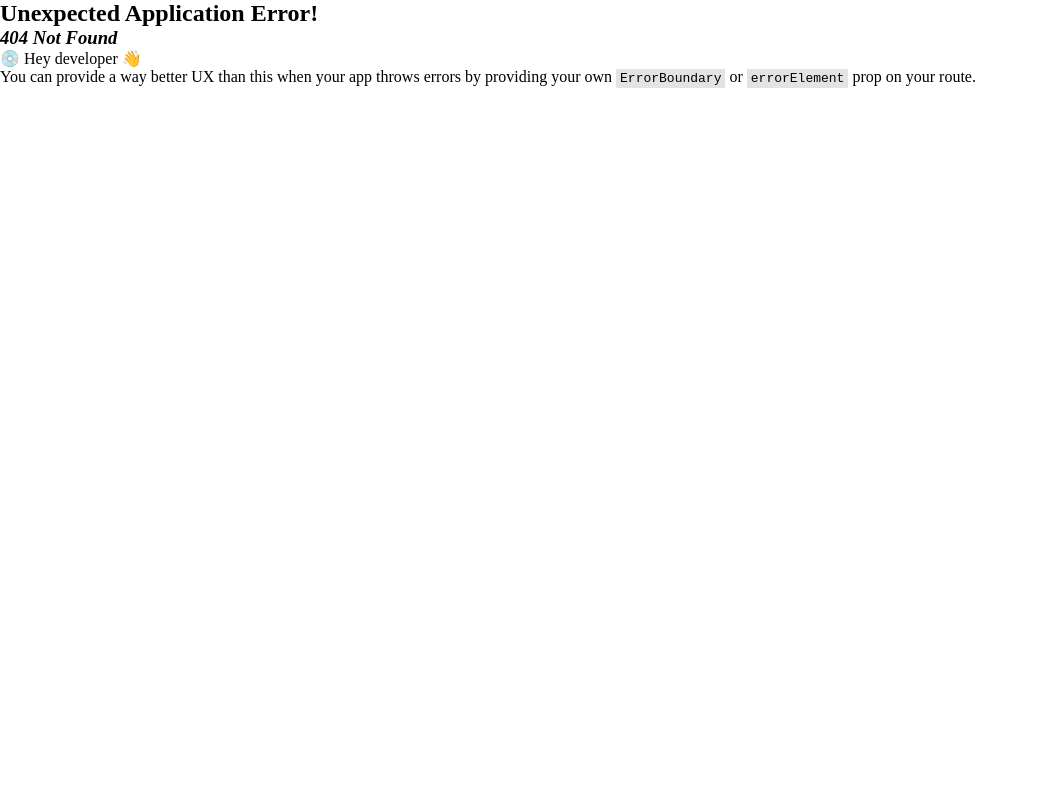
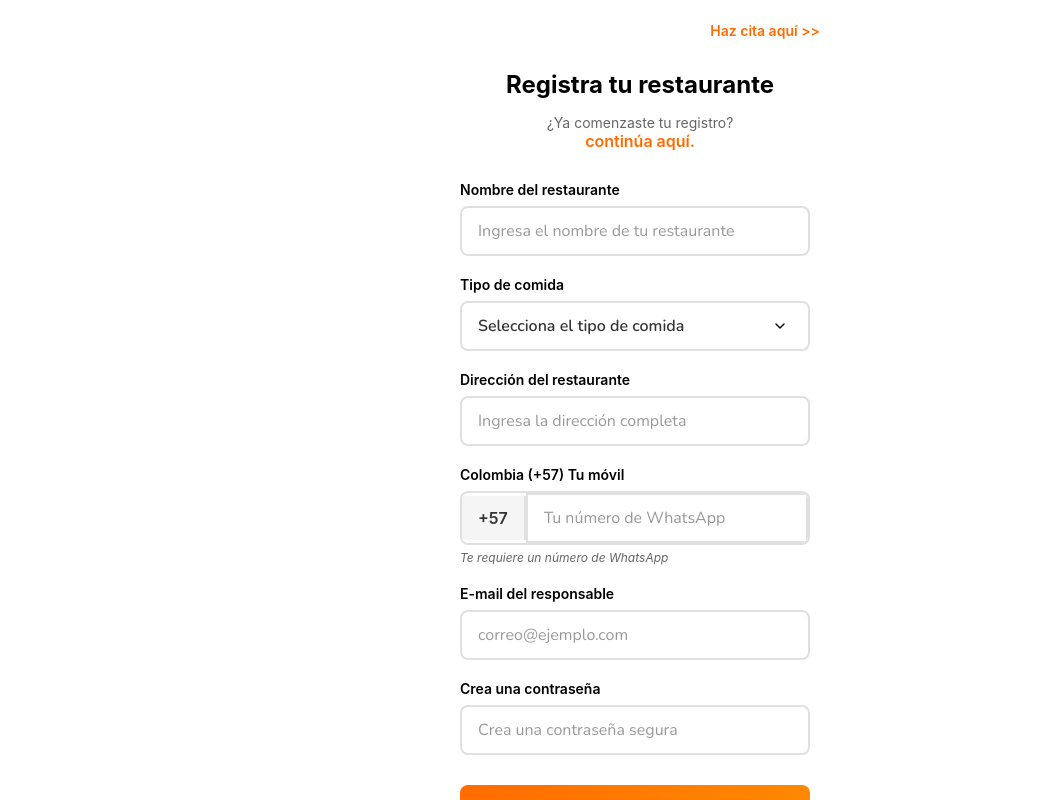
Before and after one commit to Marian0v0/RAPPI-PC-7, a React (Vite) app in the folder frontend/: page /registro/restaurante in a window 1280 px wide. Before the commit this address had no page. Shown: the whole page, without its empty margins (0-1038 px from the left). Built offline with nearby package versions, Linux system fonts and the light colour scheme.

Commit message:
create: RegistroRestaurante

```diff
--- /dev/null
+++ b/frontend/src/pages/RegistroRestaurante/RegistroRestaurante.css
@@ -0,0 +1,176 @@
+
+.registro-restaurante-container {
+  max-width: 400px;
+  margin: 0 auto;
+  padding: 20px;
+  font-family: -apple-system, BlinkMacSystemFont, 'Segoe UI', Roboto, sans-serif;
+  background-color: #ffffff;
+  min-height: 100vh;
+  color: #333333;
+}
+
+/* Enlace superior "Haz cita aquí" */
+.cita-link {
+  text-align: right;
+  margin-bottom: 30px;
+}
+
+.cita-link a {
+  color: #ff6b00;
+  text-decoration: none;
+  font-weight: 600;
+  font-size: 14px;
+}
+
+.cita-link a:hover {
+  text-decoration: underline;
+}
+
+/* Header del registro */
+.registro-header {
+  text-align: center;
+  margin-bottom: 30px;
+}
+
+.registro-header h1 {
+  font-size: 24px;
+  font-weight: 700;
+  color: #000000;
+  margin-bottom: 15px;
+}
+
+.continuar-registro {
+  color: #666666;
+}
+
+.continuar-registro p {
+  margin: 0;
+  font-size: 14px;
+}
+
+.continuar-link {
+  color: #ff6b00;
+  text-decoration: none;
+  font-weight: 600;
+}
+
+.continuar-link:hover {
+  text-decoration: underline;
+}
+
+/* Formulario */
+.registro-form {
+  display: flex;
+  flex-direction: column;
+  gap: 20px;
+}
+
+.form-group {
+  display: flex;
+  flex-direction: column;
+}
+
+.form-group label {
+  margin-bottom: 8px;
+  font-weight: 600;
+  color: #000000;
+  font-size: 14px;
+}
+
+.form-group input,
+.form-group select {
+  padding: 12px 16px;
+  border: 2px solid #e0e0e0;
+  border-radius: 8px;
+  font-size: 16px;
+  transition: border-color 0.3s ease;
+}
+
+.form-group input:focus,
+.form-group select:focus {
+  outline: none;
+  border-color: #ff6b00;
+}
+
+/* Estilo especial para el campo de teléfono */
+.phone-input-container {
+  display: flex;
+  align-items: center;
+  border: 2px solid #e0e0e0;
+  border-radius: 8px;
+  overflow: hidden;
+}
+
+.country-code {
+  padding: 12px 16px;
+  background-color: #f5f5f5;
+  border-right: 2px solid #e0e0e0;
+  font-weight: 600;
+  color: #333;
+}
+
+.phone-input-container input {
+  border: none;
+  flex: 1;
+  border-radius: 0;
+}
+
+.phone-input-container input:focus {
+  border: none;
+  box-shadow: none;
+}
+
+.phone-note {
+  margin-top: 5px;
+  color: #666;
+  font-size: 12px;
+  font-style: italic;
+}
+
+/* Botón de registro */
+.submit-btn {
+  background: linear-gradient(135deg, #ff6b00 0%, #ff8c00 100%);
+  color: white;
+  border: none;
+  padding: 16px 24px;
+  border-radius: 8px;
+  font-size: 16px;
+  font-weight: 700;
+  cursor: pointer;
+  transition: all 0.3s ease;
+  margin-top: 10px;
+}
+
+.submit-btn:hover {
+  background: linear-gradient(135deg, #e55e00 0%, #e57d00 100%);
+  transform: translateY(-1px);
+  box-shadow: 0 4px 8px rgba(255, 107, 0, 0.3);
+}
+
+/* Enlace para otros negocios */
+.other-business-link {
+  text-align: center;
+  margin-top: 20px;
+}
+
+.other-business-link a {
+  color: #666666;
+  text-decoration: none;
+  font-size: 14px;
+}
+
+.other-business-link a:hover {
+  text-decoration: underline;
+  color: #ff6b00;
+}
+
+/* Responsive */
+@media (max-width: 480px) {
+  .registro-restaurante-container {
+    padding: 15px;
+  }
+
+  .registro-header h1 {
+    font-size: 22px;
+  }
+}
--- /dev/null
+++ b/frontend/src/pages/RegistroRestaurante/RegistroRestaurante.jsx
@@ -0,0 +1,158 @@
+
+import React, { useState } from 'react';
+import './RegistroRestaurante.css';
+
+const RegistroRestaurante = () => {
+  const [formData, setFormData] = useState({
+    nombreRestaurante: '',
+    tipoComida: '',
+    direccion: '',
+    telefono: '',
+    email: '',
+    password: ''
+  });
+
+  const handleChange = (e) => {
+    const { name, value } = e.target;
+    setFormData(prevState => ({
+      ...prevState,
+      [name]: value
+    }));
+  };
+
+  const handleSubmit = (e) => {
+    e.preventDefault();
+    // Lógica para enviar el registro
+    console.log('Datos del restaurante:', formData);
+  };
+
+  return (
+    <div className="registro-restaurante-container">
+      {/* Enlace superior */}
+      <div className="cita-link">
+        <a href="/cita">Haz cita aquí &gt;&gt;</a>
+      </div>
+
+      {/* Título principal */}
+      <div className="registro-header">
+        <h1>Registra tu restaurante</h1>
+        <div className="continuar-registro">
+          <p>¿Ya comenzaste tu registro?</p>
+          <a href="/continuar-registro" className="continuar-link">continúa aquí.</a>
+        </div>
+      </div>
+
+      <form onSubmit={handleSubmit} className="registro-form">
+        {/* Nombre del restaurante */}
+        <div className="form-group">
+          <label htmlFor="nombreRestaurante">Nombre del restaurante</label>
+          <input
+            type="text"
+            id="nombreRestaurante"
+            name="nombreRestaurante"
+            value={formData.nombreRestaurante}
+            onChange={handleChange}
+            placeholder="Ingresa el nombre de tu restaurante"
+            required
+          />
+        </div>
+
+        {/* Tipo de comida */}
+        <div className="form-group">
+          <label htmlFor="tipoComida">Tipo de comida</label>
+          <select
+            id="tipoComida"
+            name="tipoComida"
+            value={formData.tipoComida}
+            onChange={handleChange}
+            required
+          >
+            <option value="">Selecciona el tipo de comida</option>
+            <option value="italiana">Italiana</option>
+            <option value="mexicana">Mexicana</option>
+            <option value="china">China</option>
+            <option value="colombiana">Colombiana</option>
+            <option value="americana">Americana</option>
+            <option value="vegetariana">Vegetariana</option>
+            <option value="mariscos">Mariscos</option>
+            <option value="rapida">Comida Rápida</option>
+            <option value="postres">Postres</option>
+            <option value="cafe">Café</option>
+          </select>
+        </div>
+
+        {/* Dirección del restaurante */}
+        <div className="form-group">
+          <label htmlFor="direccion">Dirección del restaurante</label>
+          <input
+            type="text"
+            id="direccion"
+            name="direccion"
+            value={formData.direccion}
+            onChange={handleChange}
+            placeholder="Ingresa la dirección completa"
+            required
+          />
+        </div>
+
+        {/* Teléfono */}
+        <div className="form-group">
+          <label htmlFor="telefono">Colombia (+57) Tu móvil</label>
+          <div className="phone-input-container">
+            <span className="country-code">+57</span>
+            <input
+              type="tel"
+              id="telefono"
+              name="telefono"
+              value={formData.telefono}
+              onChange={handleChange}
+              placeholder="Tu número de WhatsApp"
+              required
+            />
+          </div>
+          <small className="phone-note">Te requiere un número de WhatsApp</small>
+        </div>
+
+        {/* Email del responsable */}
+        <div className="form-group">
+          <label htmlFor="email">E-mail del responsable</label>
+          <input
+            type="email"
+            id="email"
+            name="email"
+            value={formData.email}
+            onChange={handleChange}
+            placeholder="correo@ejemplo.com"
+            required
+          />
+        </div>
+
+        {/* Contraseña */}
+        <div className="form-group">
+          <label htmlFor="password">Crea una contraseña</label>
+          <input
+            type="password"
+            id="password"
+            name="password"
+            value={formData.password}
+            onChange={handleChange}
+            placeholder="Crea una contraseña segura"
+            required
+          />
+        </div>
+
+        {/* Botón de registro */}
+        <button type="submit" className="submit-btn">
+          Registrar restaurante
+        </button>
+
+        {/* Enlace para otros negocios */}
+        <div className="other-business-link">
+          <a href="/otro-negocio">Mi negocio no es un restaurante</a>
+        </div>
+      </form>
+    </div>
+  );
+};
+
+export default RegistroRestaurante;
```
Also changed, not shown: frontend/src/App.jsx (+12 -5 lines).
